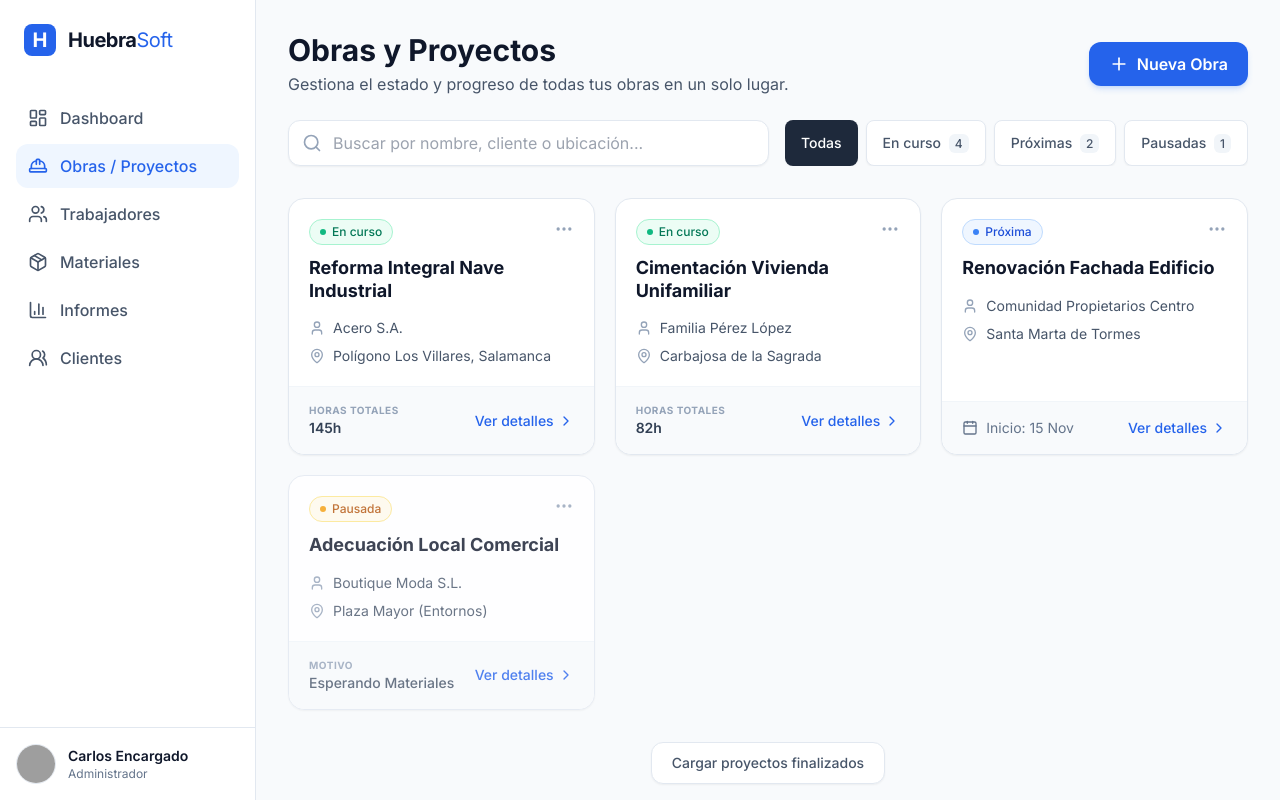
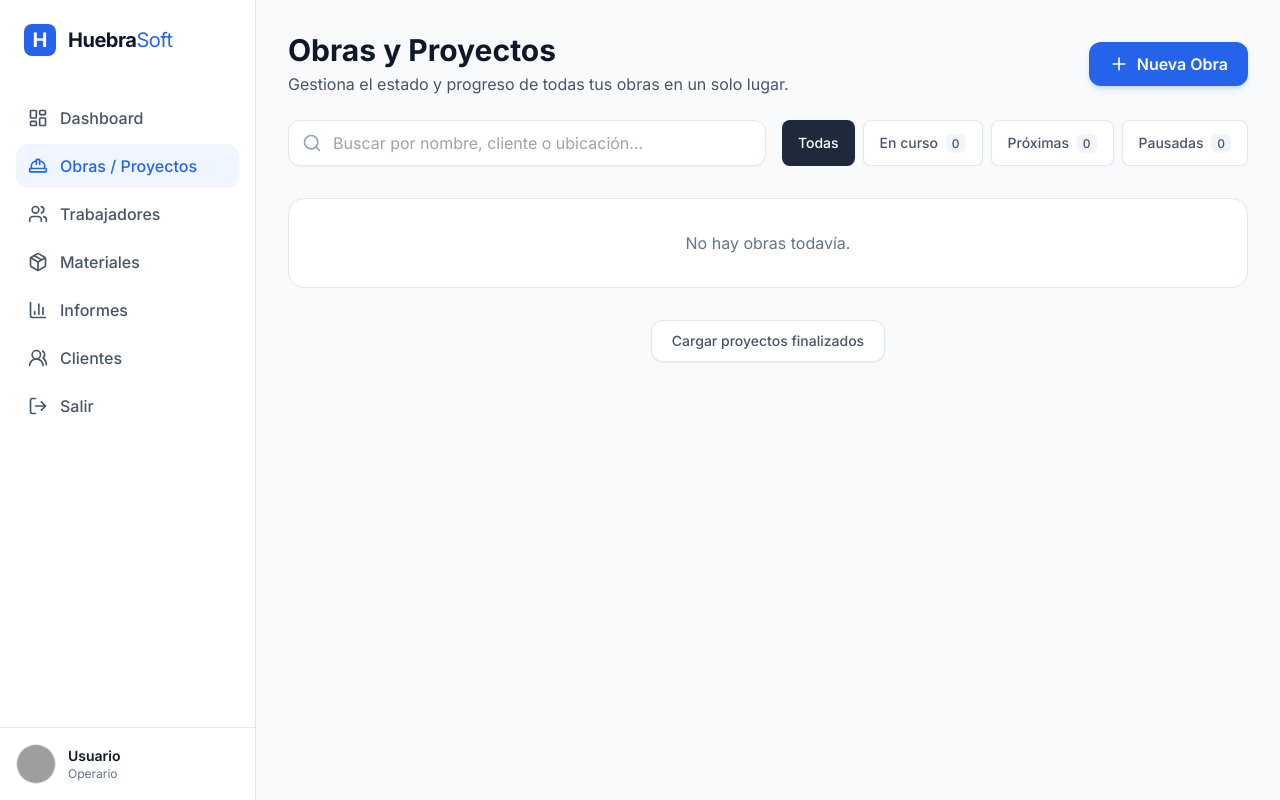
Before and after one commit to Huebrasoft/obra, a PHP site: page /views/home.php in a window 1280 px wide. Run offline with PHP 8.4, Linux system fonts and the light colour scheme; some libraries are stand-ins or nearby versions; grey boxes are pictures that could not be loaded.

Commit message:
Implement DB-driven phase 3 dashboard using provided exact design

```diff
--- a/controllers/HomeController.php
+++ b/controllers/HomeController.php
@@ -1,9 +1,12 @@
 <?php
+require_once __DIR__ . '/../models/DashboardModel.php';
+
 class HomeController
 {
     public function dashboard(): void
     {
-        $title = 'Dashboard';
+        $title = 'Obras y Proyectos';
+        $data = (new DashboardModel())->getDashboardData();
         include __DIR__ . '/../views/home.php';
     }
 }
--- a/views/home.php
+++ b/views/home.php
@@ -27,16 +27,26 @@
         ::-webkit-scrollbar { width: 6px; height: 6px; }
         ::-webkit-scrollbar-track { background: transparent; }
         ::-webkit-scrollbar-thumb { background: #cbd5e1; border-radius: 10px; }
-        .glass-nav {
-            background: rgba(255, 255, 255, 0.9);
-            backdrop-filter: blur(10px);
-            border-top: 1px solid #f1f5f9;
-        }
+        .glass-nav { background: rgba(255,255,255,.9); backdrop-filter: blur(10px); border-top: 1px solid #f1f5f9; }
         .hide-scrollbar::-webkit-scrollbar { display: none; }
         .hide-scrollbar { -ms-overflow-style: none; scrollbar-width: none; }
     </style>
 </head>
 <body class="bg-slate-50 text-slate-800 font-sans antialiased flex h-screen overflow-hidden">
+<?php
+$userName = $_SESSION['user']['nombre'] ?? 'Usuario';
+$userRole = $_SESSION['user']['rol'] ?? 'operario';
+$metrics = $data['metrics'] ?? [];
+$projects = $data['projects'] ?? [];
+$clientes = $data['clientes'] ?? [];
+
+function projectStatusBadge(string $estado): array {
+    if ($estado === 'En curso') return ['bg-emerald-50 text-emerald-700 border-emerald-200', 'bg-emerald-500'];
+    if ($estado === 'Proximo') return ['bg-blue-50 text-blue-700 border-blue-200', 'bg-blue-500'];
+    if ($estado === 'Pausado') return ['bg-amber-50 text-amber-700 border-amber-200', 'bg-amber-500'];
+    return ['bg-slate-50 text-slate-700 border-slate-200', 'bg-slate-500'];
+}
+?>
 
     <aside class="hidden md:flex flex-col w-64 bg-white border-r border-slate-200 h-full">
         <div class="p-6 flex items-center gap-3">
@@ -63,21 +73,23 @@
             <a href="#" class="flex items-center gap-3 px-3 py-2.5 text-slate-600 hover:bg-slate-50 hover:text-slate-900 rounded-xl font-medium transition-colors">
                 <i data-lucide="users-round" class="w-5 h-5"></i> Clientes
             </a>
+            <a href="index.php?page=logout" class="flex items-center gap-3 px-3 py-2.5 text-slate-600 hover:bg-slate-50 hover:text-slate-900 rounded-xl font-medium transition-colors">
+                <i data-lucide="log-out" class="w-5 h-5"></i> Salir
+            </a>
         </nav>
 
         <div class="p-4 border-t border-slate-200">
             <div class="flex items-center gap-3">
                 <img src="https://i.pravatar.cc/150?img=11" alt="Usuario" class="w-10 h-10 rounded-full border border-slate-200">
                 <div>
-                    <p class="text-sm font-semibold text-slate-900">Carlos Encargado</p>
-                    <p class="text-xs text-slate-500">Administrador</p>
+                    <p class="text-sm font-semibold text-slate-900"><?= htmlspecialchars($userName, ENT_QUOTES, 'UTF-8') ?></p>
+                    <p class="text-xs text-slate-500"><?= htmlspecialchars(ucfirst($userRole), ENT_QUOTES, 'UTF-8') ?></p>
                 </div>
             </div>
         </div>
     </aside>
 
     <main class="flex-1 flex flex-col h-full overflow-y-auto relative pb-20 md:pb-0">
-
         <header class="md:hidden flex items-center justify-between p-5 bg-white border-b border-slate-200 sticky top-0 z-10">
             <div class="flex items-center gap-2">
                 <div class="w-8 h-8 rounded-md bg-brand-600 flex items-center justify-center text-white font-bold text-lg">H</div>
@@ -87,7 +99,6 @@
         </header>
 
         <div class="p-5 md:p-8 max-w-6xl mx-auto w-full">
-
             <div class="flex flex-col md:flex-row md:items-center justify-between gap-4 mb-6">
                 <div>
                     <h1 class="text-2xl md:text-3xl font-bold text-slate-900">Obras y Proyectos</h1>
@@ -108,92 +119,49 @@
 
                 <div class="flex gap-2 overflow-x-auto hide-scrollbar pb-1 md:pb-0">
                     <button class="px-4 py-2 bg-slate-800 text-white rounded-lg text-sm font-medium whitespace-nowrap shadow-sm">Todas</button>
-                    <button class="px-4 py-2 bg-white border border-slate-200 text-slate-600 hover:bg-slate-50 hover:text-slate-900 rounded-lg text-sm font-medium whitespace-nowrap shadow-sm transition-colors">En curso <span class="ml-1 bg-slate-100 text-slate-600 px-1.5 py-0.5 rounded-md text-xs">4</span></button>
-                    <button class="px-4 py-2 bg-white border border-slate-200 text-slate-600 hover:bg-slate-50 hover:text-slate-900 rounded-lg text-sm font-medium whitespace-nowrap shadow-sm transition-colors">Próximas <span class="ml-1 bg-slate-100 text-slate-600 px-1.5 py-0.5 rounded-md text-xs">2</span></button>
-                    <button class="px-4 py-2 bg-white border border-slate-200 text-slate-600 hover:bg-slate-50 hover:text-slate-900 rounded-lg text-sm font-medium whitespace-nowrap shadow-sm transition-colors">Pausadas <span class="ml-1 bg-slate-100 text-slate-600 px-1.5 py-0.5 rounded-md text-xs">1</span></button>
+                    <button class="px-4 py-2 bg-white border border-slate-200 text-slate-600 rounded-lg text-sm font-medium whitespace-nowrap shadow-sm">En curso <span class="ml-1 bg-slate-100 text-slate-600 px-1.5 py-0.5 rounded-md text-xs"><?= (int)($metrics['en_curso'] ?? 0) ?></span></button>
+                    <button class="px-4 py-2 bg-white border border-slate-200 text-slate-600 rounded-lg text-sm font-medium whitespace-nowrap shadow-sm">Próximas <span class="ml-1 bg-slate-100 text-slate-600 px-1.5 py-0.5 rounded-md text-xs"><?= (int)($metrics['proximas'] ?? 0) ?></span></button>
+                    <button class="px-4 py-2 bg-white border border-slate-200 text-slate-600 rounded-lg text-sm font-medium whitespace-nowrap shadow-sm">Pausadas <span class="ml-1 bg-slate-100 text-slate-600 px-1.5 py-0.5 rounded-md text-xs"><?= (int)($metrics['pausadas'] ?? 0) ?></span></button>
                 </div>
             </div>
 
             <div class="grid grid-cols-1 md:grid-cols-2 lg:grid-cols-3 gap-5">
-                <div class="bg-white rounded-2xl border border-slate-200 shadow-sm hover:shadow-md transition-shadow flex flex-col h-full">
+                <?php if (!$projects): ?>
+                    <div class="col-span-full bg-white rounded-2xl border border-slate-200 p-8 text-center text-slate-500">No hay obras todavía.</div>
+                <?php endif; ?>
+
+                <?php foreach ($projects as $project): ?>
+                    <?php [$badgeClass, $dotClass] = projectStatusBadge($project['estado']); ?>
+                    <div class="bg-white rounded-2xl border border-slate-200 shadow-sm hover:shadow-md transition-shadow flex flex-col h-full <?= $project['estado'] === 'Pausado' ? 'opacity-80' : '' ?>">
                         <div class="p-5 flex-1">
                             <div class="flex justify-between items-start mb-3">
-                            <span class="inline-flex items-center gap-1.5 px-2.5 py-1 rounded-full text-xs font-medium bg-emerald-50 text-emerald-700 border border-emerald-200">
-                                <span class="w-1.5 h-1.5 rounded-full bg-emerald-500"></span> En curso
+                                <span class="inline-flex items-center gap-1.5 px-2.5 py-1 rounded-full text-xs font-medium border <?= $badgeClass ?>">
+                                    <span class="w-1.5 h-1.5 rounded-full <?= $dotClass ?>"></span> <?= htmlspecialchars($project['estado'], ENT_QUOTES, 'UTF-8') ?>
                                 </span>
                                 <button class="text-slate-400 hover:text-brand-600 transition-colors"><i data-lucide="more-horizontal" class="w-5 h-5"></i></button>
                             </div>
-                        <h3 class="font-bold text-lg text-slate-900 leading-tight mb-2">Reforma Integral Nave Industrial</h3>
+
+                            <h3 class="font-bold text-lg text-slate-900 leading-tight mb-2"><?= htmlspecialchars($project['nombre'], ENT_QUOTES, 'UTF-8') ?></h3>
+
                             <div class="space-y-2 mt-4">
-                            <div class="flex items-center gap-2 text-sm text-slate-600"><i data-lucide="user" class="w-4 h-4 text-slate-400"></i><span>Acero S.A.</span></div>
-                            <div class="flex items-center gap-2 text-sm text-slate-600"><i data-lucide="map-pin" class="w-4 h-4 text-slate-400"></i><span class="truncate">Polígono Los Villares, Salamanca</span></div>
+                                <div class="flex items-center gap-2 text-sm text-slate-600"><i data-lucide="user" class="w-4 h-4 text-slate-400"></i><span><?= htmlspecialchars($project['cliente_nombre'] ?? 'Sin cliente', ENT_QUOTES, 'UTF-8') ?></span></div>
+                                <div class="flex items-center gap-2 text-sm text-slate-600"><i data-lucide="map-pin" class="w-4 h-4 text-slate-400"></i><span class="truncate">Ubicación no definida</span></div>
                             </div>
                         </div>
+
                         <div class="px-5 py-4 border-t border-slate-100 bg-slate-50 rounded-b-2xl flex items-center justify-between">
-                        <div class="flex items-center gap-4"><div class="flex flex-col"><span class="text-[10px] uppercase font-bold text-slate-400 tracking-wider">Horas Totales</span><span class="text-sm font-semibold text-slate-700">145h</span></div></div>
+                            <?php if ($project['estado'] === 'Proximo' && !empty($project['fecha_inicio'])): ?>
+                                <div class="flex items-center gap-2 text-sm text-slate-500"><i data-lucide="calendar" class="w-4 h-4"></i> Inicio: <?= htmlspecialchars(date('d M', strtotime($project['fecha_inicio'])), ENT_QUOTES, 'UTF-8') ?></div>
+                            <?php elseif ($project['estado'] === 'Pausado'): ?>
+                                <div class="flex flex-col"><span class="text-[10px] uppercase font-bold text-slate-400 tracking-wider">Motivo</span><span class="text-sm font-medium text-slate-600">Esperando Materiales</span></div>
+                            <?php else: ?>
+                                <div class="flex flex-col"><span class="text-[10px] uppercase font-bold text-slate-400 tracking-wider">Horas Totales</span><span class="text-sm font-semibold text-slate-700"><?= (float)$project['horas_totales'] ?>h</span></div>
+                            <?php endif; ?>
+
                             <button class="text-sm font-medium text-brand-600 hover:text-brand-700 flex items-center gap-1">Ver detalles <i data-lucide="chevron-right" class="w-4 h-4"></i></button>
                         </div>
                     </div>
-
-                <div class="bg-white rounded-2xl border border-slate-200 shadow-sm hover:shadow-md transition-shadow flex flex-col h-full">
-                    <div class="p-5 flex-1">
-                        <div class="flex justify-between items-start mb-3">
-                            <span class="inline-flex items-center gap-1.5 px-2.5 py-1 rounded-full text-xs font-medium bg-emerald-50 text-emerald-700 border border-emerald-200">
-                                <span class="w-1.5 h-1.5 rounded-full bg-emerald-500"></span> En curso
-                            </span>
-                            <button class="text-slate-400 hover:text-brand-600 transition-colors"><i data-lucide="more-horizontal" class="w-5 h-5"></i></button>
-                        </div>
-                        <h3 class="font-bold text-lg text-slate-900 leading-tight mb-2">Cimentación Vivienda Unifamiliar</h3>
-                        <div class="space-y-2 mt-4">
-                            <div class="flex items-center gap-2 text-sm text-slate-600"><i data-lucide="user" class="w-4 h-4 text-slate-400"></i><span>Familia Pérez López</span></div>
-                            <div class="flex items-center gap-2 text-sm text-slate-600"><i data-lucide="map-pin" class="w-4 h-4 text-slate-400"></i><span class="truncate">Carbajosa de la Sagrada</span></div>
-                        </div>
-                    </div>
-                    <div class="px-5 py-4 border-t border-slate-100 bg-slate-50 rounded-b-2xl flex items-center justify-between">
-                        <div class="flex items-center gap-4"><div class="flex flex-col"><span class="text-[10px] uppercase font-bold text-slate-400 tracking-wider">Horas Totales</span><span class="text-sm font-semibold text-slate-700">82h</span></div></div>
-                        <button class="text-sm font-medium text-brand-600 hover:text-brand-700 flex items-center gap-1">Ver detalles <i data-lucide="chevron-right" class="w-4 h-4"></i></button>
-                    </div>
-                </div>
-
-                <div class="bg-white rounded-2xl border border-slate-200 shadow-sm hover:shadow-md transition-shadow flex flex-col h-full">
-                    <div class="p-5 flex-1">
-                        <div class="flex justify-between items-start mb-3">
-                            <span class="inline-flex items-center gap-1.5 px-2.5 py-1 rounded-full text-xs font-medium bg-blue-50 text-blue-700 border border-blue-200">
-                                <span class="w-1.5 h-1.5 rounded-full bg-blue-500"></span> Próxima
-                            </span>
-                            <button class="text-slate-400 hover:text-brand-600 transition-colors"><i data-lucide="more-horizontal" class="w-5 h-5"></i></button>
-                        </div>
-                        <h3 class="font-bold text-lg text-slate-900 leading-tight mb-2">Renovación Fachada Edificio</h3>
-                        <div class="space-y-2 mt-4">
-                            <div class="flex items-center gap-2 text-sm text-slate-600"><i data-lucide="user" class="w-4 h-4 text-slate-400"></i><span>Comunidad Propietarios Centro</span></div>
-                            <div class="flex items-center gap-2 text-sm text-slate-600"><i data-lucide="map-pin" class="w-4 h-4 text-slate-400"></i><span class="truncate">Santa Marta de Tormes</span></div>
-                        </div>
-                    </div>
-                    <div class="px-5 py-4 border-t border-slate-100 bg-slate-50 rounded-b-2xl flex items-center justify-between">
-                        <div class="flex items-center gap-2 text-sm text-slate-500"><i data-lucide="calendar" class="w-4 h-4"></i> Inicio: 15 Nov</div>
-                        <button class="text-sm font-medium text-brand-600 hover:text-brand-700 flex items-center gap-1">Ver detalles <i data-lucide="chevron-right" class="w-4 h-4"></i></button>
-                    </div>
-                </div>
-
-                <div class="bg-white rounded-2xl border border-slate-200 shadow-sm hover:shadow-md transition-shadow flex flex-col h-full opacity-80">
-                    <div class="p-5 flex-1">
-                        <div class="flex justify-between items-start mb-3">
-                            <span class="inline-flex items-center gap-1.5 px-2.5 py-1 rounded-full text-xs font-medium bg-amber-50 text-amber-700 border border-amber-200">
-                                <span class="w-1.5 h-1.5 rounded-full bg-amber-500"></span> Pausada
-                            </span>
-                            <button class="text-slate-400 hover:text-brand-600 transition-colors"><i data-lucide="more-horizontal" class="w-5 h-5"></i></button>
-                        </div>
-                        <h3 class="font-bold text-lg text-slate-900 leading-tight mb-2">Adecuación Local Comercial</h3>
-                        <div class="space-y-2 mt-4">
-                            <div class="flex items-center gap-2 text-sm text-slate-600"><i data-lucide="user" class="w-4 h-4 text-slate-400"></i><span>Boutique Moda S.L.</span></div>
-                            <div class="flex items-center gap-2 text-sm text-slate-600"><i data-lucide="map-pin" class="w-4 h-4 text-slate-400"></i><span class="truncate">Plaza Mayor (Entornos)</span></div>
-                        </div>
-                    </div>
-                    <div class="px-5 py-4 border-t border-slate-100 bg-slate-50 rounded-b-2xl flex items-center justify-between">
-                        <div class="flex flex-col"><span class="text-[10px] uppercase font-bold text-slate-400 tracking-wider">Motivo</span><span class="text-sm font-medium text-slate-600">Esperando Materiales</span></div>
-                        <button class="text-sm font-medium text-brand-600 hover:text-brand-700 flex items-center gap-1">Ver detalles <i data-lucide="chevron-right" class="w-4 h-4"></i></button>
-                    </div>
-                </div>
+                <?php endforeach; ?>
             </div>
 
             <div class="mt-8 text-center">
@@ -228,9 +196,9 @@
                     <div class="relative">
                         <select class="w-full border border-slate-300 rounded-xl px-4 py-2.5 text-slate-700 focus:outline-none focus:border-brand-500 focus:ring-1 focus:ring-brand-500 appearance-none bg-white">
                             <option value="" disabled selected>Selecciona un cliente</option>
-                            <option>Acero S.A.</option>
-                            <option>Familia Pérez López</option>
-                            <option>Comunidad Propietarios Centro</option>
+                            <?php foreach ($clientes as $cliente): ?>
+                                <option value="<?= (int)$cliente['id'] ?>"><?= htmlspecialchars($cliente['nombre'], ENT_QUOTES, 'UTF-8') ?></option>
+                            <?php endforeach; ?>
                         </select>
                         <i data-lucide="chevron-down" class="absolute right-4 top-1/2 transform -translate-y-1/2 text-slate-400 w-4 h-4 pointer-events-none"></i>
                     </div>
@@ -247,8 +215,9 @@
                         <label class="block text-sm font-medium text-slate-700 mb-1">Estado</label>
                         <div class="relative">
                             <select class="w-full border border-slate-300 rounded-xl px-4 py-2.5 text-slate-700 focus:outline-none focus:border-brand-500 focus:ring-1 focus:ring-brand-500 appearance-none bg-white">
-                                <option>Próximo</option>
+                                <option>Proximo</option>
                                 <option>En curso</option>
+                                <option>Pausado</option>
                             </select>
                             <i data-lucide="chevron-down" class="absolute right-3 top-1/2 transform -translate-y-1/2 text-slate-400 w-4 h-4 pointer-events-none"></i>
                         </div>
@@ -273,13 +242,11 @@
 
     <script>
         lucide.createIcons();
-
         let isModalOpen = false;
 
         function toggleModal(modalId) {
             const modal = document.getElementById(modalId);
             const modalContent = modal.querySelector('#modalContent');
-
             isModalOpen = !isModalOpen;
 
             if (isModalOpen) {
@@ -291,9 +258,7 @@
             } else {
                 modal.classList.add('opacity-0');
                 modalContent.classList.add('scale-95');
-                setTimeout(() => {
-                    modal.classList.add('hidden');
-                }, 300);
+                setTimeout(() => modal.classList.add('hidden'), 300);
             }
         }
     </script>
```
Also changed, not shown: models/DashboardModel.php (added, +71 -0 lines). Lines whose indentation alone changed are shown as unchanged.
